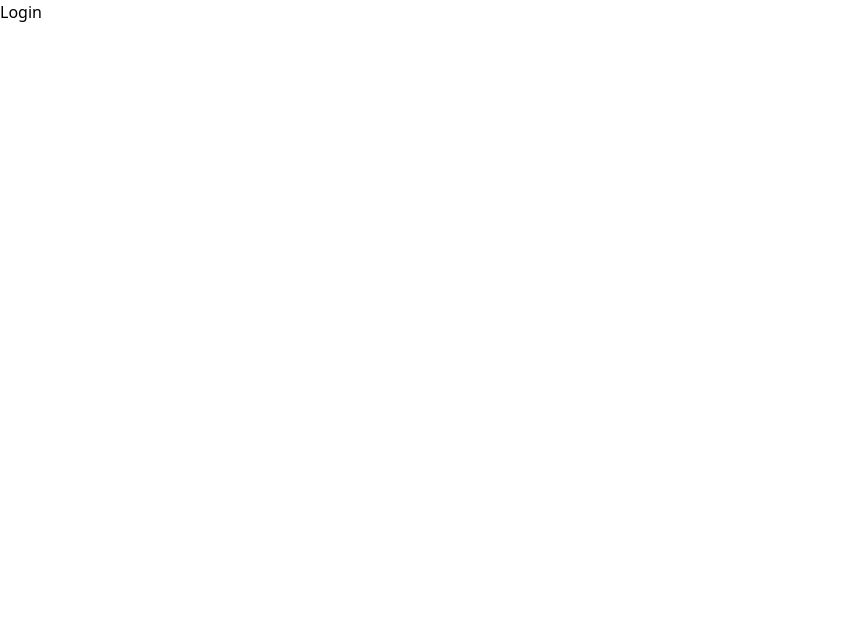
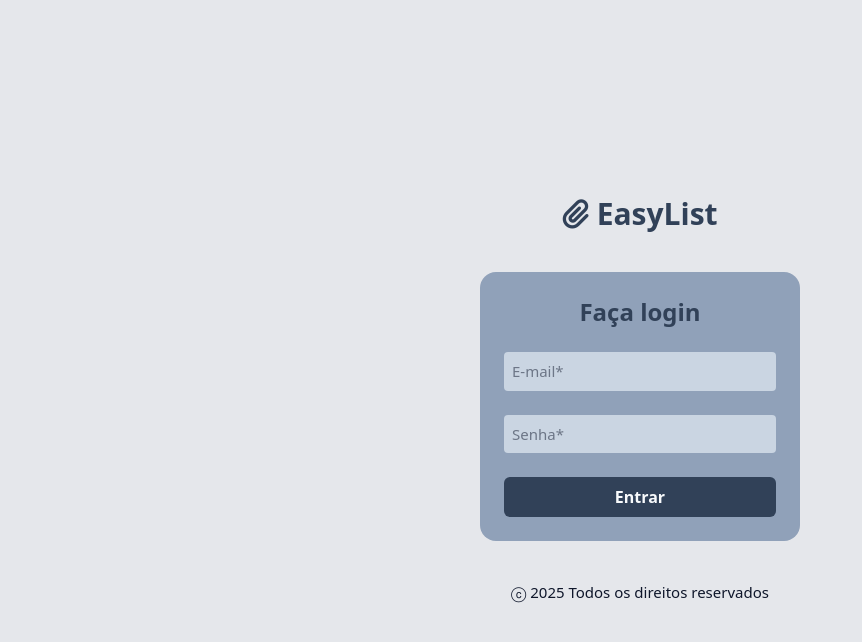
Before and after one commit to FelipeGoncales/easyListReactTailwind, a React (Vite) app: page /login in a window 1280 px wide. Shown: the top 642 px of the page, without its empty margins (0-862 px from the left). Built offline with nearby package versions, Linux system fonts and the light colour scheme; no server answers.

Commit message:
components + login

```diff
--- a/src/App.jsx
+++ b/src/App.jsx
@@ -1,11 +1,13 @@
 import { useEffect, useState } from 'react';
 import Tasks from './components/Tasks';
 import AddTask from './components/AddTask';
+import Logo from './components/Logo'
+import ModalConfirmDelete from './components/ModalConfirmDelete';
 import { useNavigate } from 'react-router-dom';
 import { ClipLoader } from 'react-spinners';
 
 // URL da API
-const url = "https://easylistapi.onrender.com";
+const url = import.meta.env.API_URL;
 
 function App() {
 
@@ -22,6 +24,16 @@ function App() {
   // Tasks
   const [tasks, setTasks] = useState([])
 
+  // Envia para login caso não tenha token salvo
+  useEffect(() => {
+    const token = localStorage.getItem('token');
+
+    if (!token) {
+      return navigate('/login');
+    }
+  }, [navigate])
+
+  // Busca as tasks
   useEffect(() => {
     fetch(`${url}/task`)
       .then((res) => res.json())
@@ -135,33 +147,13 @@ function App() {
 
       {
         confirmDelete ? (
-          <div className='absolute left-0 top-0 w-screen h-screen flex justify-center items-center bg-[rgba(0,0,0,0.6)]'>
-            <div className='sm:w-[250px] w-[90%] flex flex-col justify-center items-center bg-gray-200 sm:p-6 p-4 rounded-2xl gap-3'>
-              <p className='text-slate-700 sm:text-2xl text-xl font-bold duration-500'>Deletar tarefa?</p>
-              <button
-                className='bg-green-400 w-full p-[6px] rounded-md text-green-900 font-semibold cursor-pointer text-[15px] shadow-[0_0_20px_rgba(0,0,0,0.2)]'
-                onClick={() => deleteTask(taskId)}
-              >
-                Confirmar
-              </button>
-
-              <button
-                className='bg-red-400 w-full p-[6px] rounded-md text-red-900 font-semibold cursor-pointer text-[15px] shadow-[0_0_20px_rgba(0,0,0,0.2)]'
-                onClick={() => setConfirmDelete(false)}
-              >
-                Cancelar
-              </button>
-            </div>
-          </div>
+          <ModalConfirmDelete deleteTask={deleteTask} taskId={taskId} setConfirmDelete={setConfirmDelete} />
         ) : null
       }
 
       <div className='flex flex-col gap-6 justify-center items-center sm:w-[480px] w-[90%]'>
 
-        <div className='flex gap-2 items-center justify-center'>
-          <i className="fa-solid fa-paperclip text-slate-700 sm:text-3xl text-2xl"></i>
-          <h1 className='text-slate-700 sm:text-3xl text-2xl font-bold'>EasyList</h1>
-        </div>
+        <Logo />
 
         <AddTask onAddTaskClick={onAddTaskClick} />
 
--- /dev/null
+++ b/src/components/FormLogin.jsx
@@ -0,0 +1,36 @@
+function FormLogin(props) {
+
+    return (
+        <form
+            className="flex flex-col p-6 rounded-2xl bg-slate-400 items-center justify-center gap-6 w-[90%] max-w-[320px]"
+            onSubmit={() => props.onFormSubmit()}
+        >
+            <h1 className="subtitle">Faça login</h1>
+
+            <input
+                className="inputForm"
+                type="text"
+                placeholder="E-mail*"
+                value={props.email}
+                onChange={(e) => props.setEmail(e.target.value)}
+            />
+
+            <input
+                className="inputForm"
+                type="password"
+                placeholder="Senha*"
+                value={props.senha}
+                onChange={(e) => props.setSenha(e.target.value)}
+            />
+
+            <button
+                type="submit"
+                className="buttonConfirm"
+            >
+                Entrar
+            </button>
+        </form>
+    )
+}
+
+export default FormLogin;
--- /dev/null
+++ b/src/components/Logo.jsx
@@ -0,0 +1,10 @@
+function Logo() {
+    return (
+        <div className='flex gap-2 items-center justify-center'>
+            <i className="fa-solid fa-paperclip title"></i>
+            <h1 className='title'>EasyList</h1>
+        </div>
+    )
+}
+
+export default Logo;
--- /dev/null
+++ b/src/components/ModalConfirmDelete.jsx
@@ -0,0 +1,24 @@
+function ModalConfirmDelete(props) {
+    return (
+        <div className='absolute left-0 top-0 w-screen h-screen flex justify-center items-center bg-[rgba(0,0,0,0.6)]'>
+            <div className='sm:w-[250px] w-[90%] flex flex-col justify-center items-center bg-gray-200 sm:p-6 p-4 rounded-2xl gap-3'>
+                <p className='subtitle'>Deletar tarefa?</p>
+                <button
+                    className='bg-green-400 w-full p-[6px] rounded-md text-green-900 font-semibold cursor-pointer text-[15px] shadow-[0_0_20px_rgba(0,0,0,0.2)]'
+                    onClick={() => props.deleteTask(props.taskId)}
+                >
+                    Confirmar
+                </button>
+
+                <button
+                    className='bg-red-400 w-full p-[6px] rounded-md text-red-900 font-semibold cursor-pointer text-[15px] shadow-[0_0_20px_rgba(0,0,0,0.2)]'
+                    onClick={() => props.setConfirmDelete(false)}
+                >
+                    Cancelar
+                </button>
+            </div>
+        </div>
+    )
+}
+
+export default ModalConfirmDelete;
--- a/src/index.css
+++ b/src/index.css
@@ -1 +1,17 @@
 @import "tailwindcss";
+
+.title {
+    @apply text-slate-700 sm:text-3xl text-2xl font-bold;
+}
+
+.subtitle {
+    @apply text-slate-700 sm:text-2xl text-xl font-bold;
+}
+
+.inputForm {
+    @apply outline-0 bg-slate-300 p-2 rounded-sm text-slate-900 w-full sm:text-[15px] text-[13px];
+}
+
+.buttonConfirm {
+    @apply w-full p-2 text-slate-50 bg-slate-700 font-semibold rounded-md cursor-pointer hover:bg-slate-600 sm:text-[16px] text-[13px] flex gap-1 items-center justify-center;
+}
--- a/src/pages/Login.jsx
+++ b/src/pages/Login.jsx
@@ -1,7 +1,35 @@
+import { useState } from "react"
+import FormLogin from '../components/FormLogin'
+import Logo from '../components/Logo'
+
+const url = import.meta.env.API_URL;
+
 function Login() {
+
+    // Obtém o ano atual
+    const currentYear = new Date().getFullYear();
+
+    // Variáveis email e senha
+    const [email, setEmail] = useState("");
+    const [senha, setSenha] = useState("");
+
+    // Função para envio do formulário
+    function onFormSubmit() {
+        const data = {
+            email: email,
+            senha: senha
+        }
+
+
+    }
+
     return (
-        <div>
-            Login
+        <div className='min-h-screen w-full bg-gray-200 flex flex-col gap-10 justify-center items-center p-[80px_0]'>
+            <Logo />
+
+            <FormLogin email={email} setEmail={setEmail} senha={senha} setSenha={setSenha} onFormSubmit={onFormSubmit} />
+
+            <p className='text-[15px] sm:w-auto w-[90%] text-slate-900 text-center'>ⓒ {currentYear} Todos os direitos reservados</p>
         </div>
     )
 }
--- a/src/pages/TaskInfo.jsx
+++ b/src/pages/TaskInfo.jsx
@@ -1,9 +1,10 @@
 import { useEffect, useState } from "react";
 import { useNavigate, useSearchParams } from "react-router-dom";
 import { ClipLoader } from "react-spinners";
+import ModalConfirmDelete from "../components/ModalConfirmDelete";
 
 // URL da API
-const url = "https://easylistapi.onrender.com";
+const url = import.meta.env.API_URL;
 
 function TaskInfo() {
   // Navigate
@@ -141,24 +142,7 @@ function TaskInfo() {
 
       {
         confirmDelete ? (
-          <div className='absolute left-0 top-0 w-screen h-screen flex justify-center items-center bg-[rgba(0,0,0,0.6)]'>
-            <div className='sm:w-[250px] w-[90%] flex flex-col justify-center items-center bg-gray-200 sm:p-6 p-4 rounded-2xl gap-3'>
-              <p className='text-slate-700 sm:text-2xl text-xl font-bold duration-500'>Deletar tarefa?</p>
-              <button
-                className='bg-green-400 w-full p-[6px] rounded-md text-green-900 font-semibold cursor-pointer text-[15px] shadow-[0_0_20px_rgba(0,0,0,0.2)]'
-                onClick={() => deleteTask(id)}
-              >
-                Confirmar
-              </button>
-
-              <button
-                className='bg-red-400 w-full p-[6px] rounded-md text-red-900 font-semibold cursor-pointer text-[15px] shadow-[0_0_20px_rgba(0,0,0,0.2)]'
-                onClick={() => setConfirmDelete(false)}
-              >
-                Cancelar
-              </button>
-            </div>
-          </div>
+          <ModalConfirmDelete deleteTask={deleteTask} taskId={id} setConfirmDelete={setConfirmDelete} />
         ) : null
       }
 
@@ -169,7 +153,7 @@ function TaskInfo() {
             className="fa-solid fa-chevron-left absolute left-0 top-1/2 transform -translate-y-1/2 text-slate-900 p-[10px] text-xl cursor-pointer"
             onClick={() => navigate("/")}
           ></i>
-          <h1 className="text-slate-700 sm:text-3xl text-2xl font-bold">
+          <h1 className="title">
             Mais detalhes
           </h1>
         </div>
@@ -241,7 +225,7 @@ function TaskInfo() {
             {
               editOn ? (
                 <button
-                  className="w-full p-2 text-slate-50 bg-slate-700 font-semibold rounded-md cursor-pointer hover:bg-slate-600 sm:text-[16px] text-[13px] flex gap-1 items-center justify-center"
+                  className="buttonConfirm"
                   onClick={onSaveChangesClick}
                 >
                   <i className="fa-solid fa-floppy-disk"></i>
@@ -249,7 +233,7 @@ function TaskInfo() {
                 </button>
               ) : (
                 <button
-                  className="w-full p-2 text-slate-50 bg-slate-700 font-semibold rounded-md cursor-pointer hover:bg-slate-600 sm:text-[16px] text-[13px] flex gap-1 items-center justify-center"
+                  className="buttonConfirm"
                   onClick={() => setEditOn(true)}
                 >
                   <i className="fa-solid fa-pen-to-square"></i>
@@ -258,7 +242,7 @@ function TaskInfo() {
               )
             }
 
-            <button className="w-full p-2 text-slate-50 bg-slate-700 font-semibold rounded-md cursor-pointer hover:bg-slate-600 sm:text-[16px] text-[13px] flex gap-1 items-center justify-center" onClick={() => onDeleteTaskClick()}>
+            <button className="buttonConfirm" onClick={() => onDeleteTaskClick()}>
               <i className="fa-regular fa-trash-can"></i>
               Excluir
             </button>
```
Also changed, not shown: 1 other file (tests, documents, lock files or other folders).
